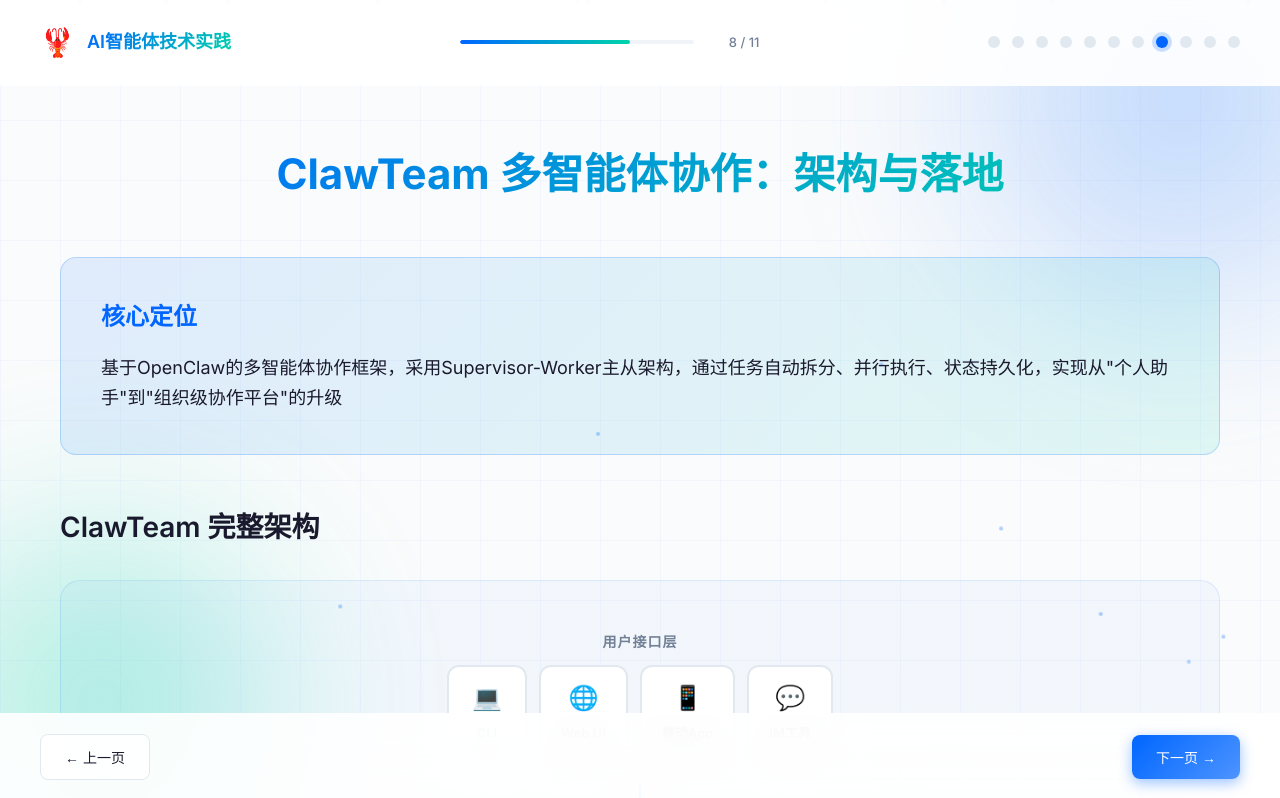
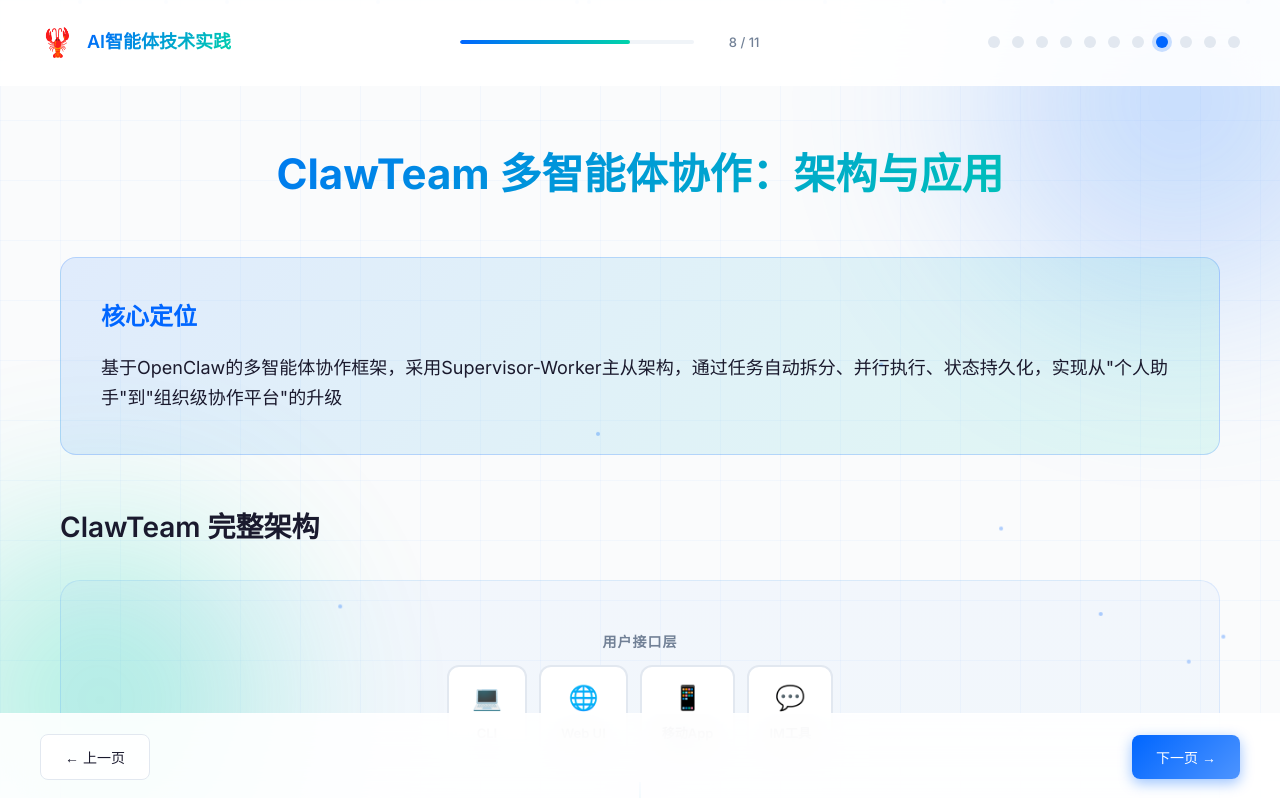
Before and after one commit to weixi5656/ai-agent-presentation, a Vue app: page /#/clawteam in a window 1280 px wide. Shown: the top 798 px of the page. Built offline with nearby package versions, Linux system fonts and the light colour scheme.

Commit message:
Update ClawTeam title: 架构与应用

```diff
--- a/src/views/ClawTeamView.vue
+++ b/src/views/ClawTeamView.vue
@@ -1,6 +1,6 @@
 <template>
   <div class="clawteam-view">
-    <h1 class="page-title">ClawTeam 多智能体协作：架构与落地</h1>
+    <h1 class="page-title">ClawTeam 多智能体协作：架构与应用</h1>
 
     <div class="positioning-section">
       <div class="positioning-card">
```
